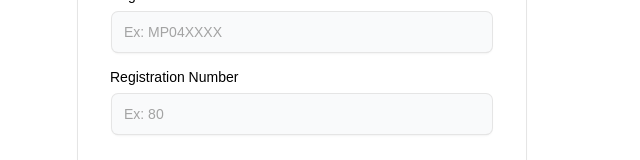
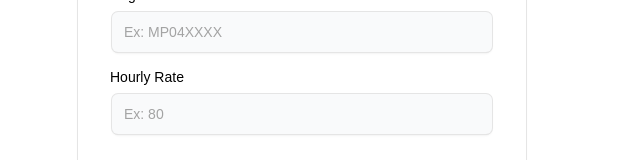
Before and after one commit to axeyQ/bike-booking, a Next.js app: page /add/addVehicle in a window 1280 px wide. Shown: the part 341-501 px from the top of the page, without its empty margins (338-978 px from the left). Built offline with nearby package versions, Linux system fonts and the light colour scheme.

Commit message:
Debugging

```diff
--- a/src/Components/AddVehicleForm.js
+++ b/src/Components/AddVehicleForm.js
@@ -38,7 +38,7 @@ export default function AddVehicleForm() {
           <Input id="regNum" placeholder="Ex: MP04XXXX" type="text" onChange={(e) => setForm({ ...form, registrationNumber: e.target.value })}  />
         </LabelInputContainer>
         <LabelInputContainer className="mb-4">
-          <Label htmlFor="hourly">Registration Number</Label>
+          <Label htmlFor="hourly">Hourly Rate</Label>
           <Input id="hourly" placeholder="Ex: 80" type="number" onChange={(e) => setForm({ ...form, hourlyRate: +e.target.value })}  />
         </LabelInputContainer>
 
```
